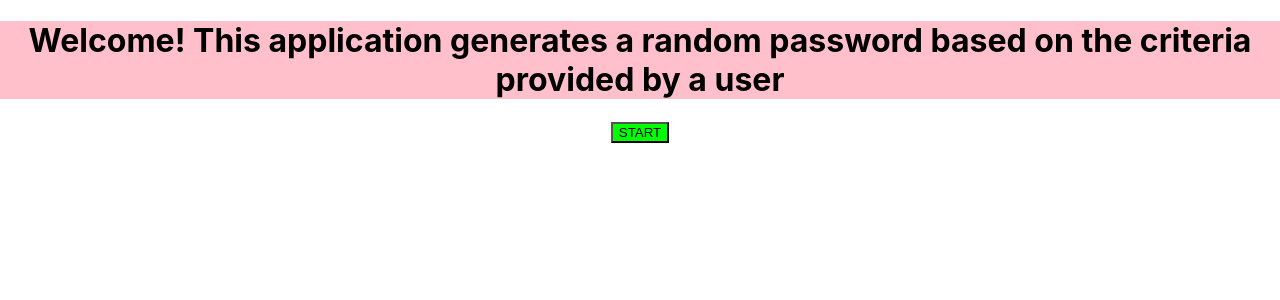
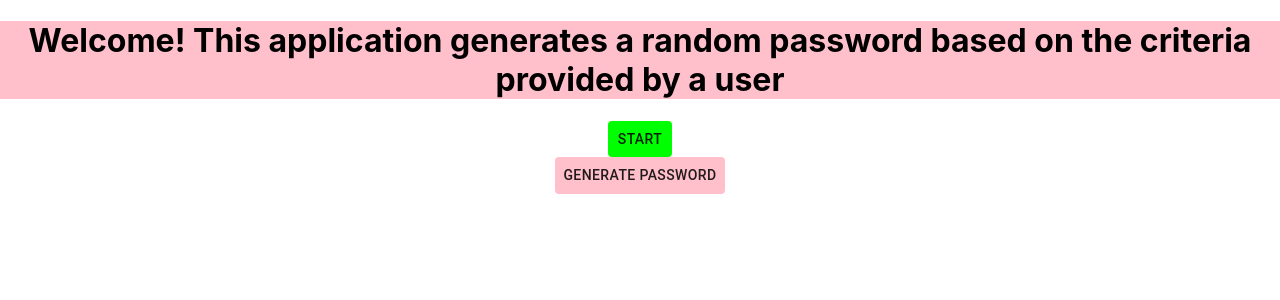
Before and after one commit to szaster/Password-Generator, a React (Create React App) app: page / in a window 1280 px wide. Shown: the top 300 px of the page. Built offline with nearby package versions, Linux system fonts and the light colour scheme.

Commit message:
work in progress

```diff
--- a/src/App.js
+++ b/src/App.js
@@ -1,4 +1,8 @@
+import React from "react";
 import "./App.css";
+import Options from "./components/Options";
+import NewPasswordButton from "./components/generateButton";
+import { Grid, Button, useMediaQuery, Hidden } from "@material-ui/core";
 
 function App() {
   function handleStartClick() {
@@ -11,11 +15,11 @@ function App() {
         criteria provided by a user
       </h1>
 
-      <button style={{ background: "lime" }} onClick={handleStartClick}>
+      <Button style={{ background: "lime" }} onClick={handleStartClick}>
         START
-      </button>
-
-
+      </Button>
+      <Options />
+      <NewPasswordButton />
     </div>
   );
 }
--- /dev/null
+++ b/src/components/generateButton.js
@@ -0,0 +1,9 @@
+import React from "react";
+import Grid, { Button } from "@material-ui/core";
+import Icons from "@material-ui/icons";
+
+const NewPasswordButton = () => {
+  return <Button style={{ background: "pink" }}>Generate Password</Button>;
+};
+
+export default NewPasswordButton;
```
